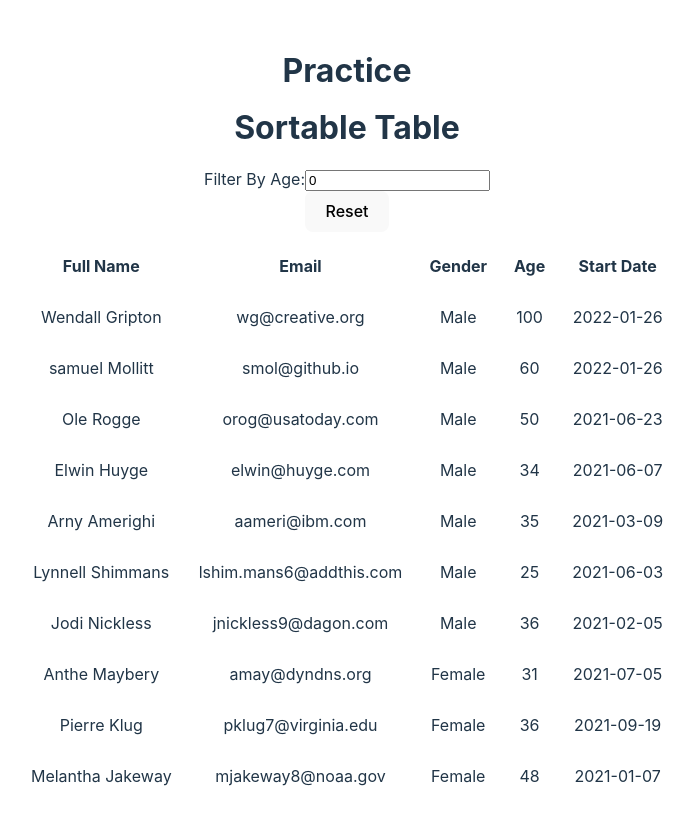
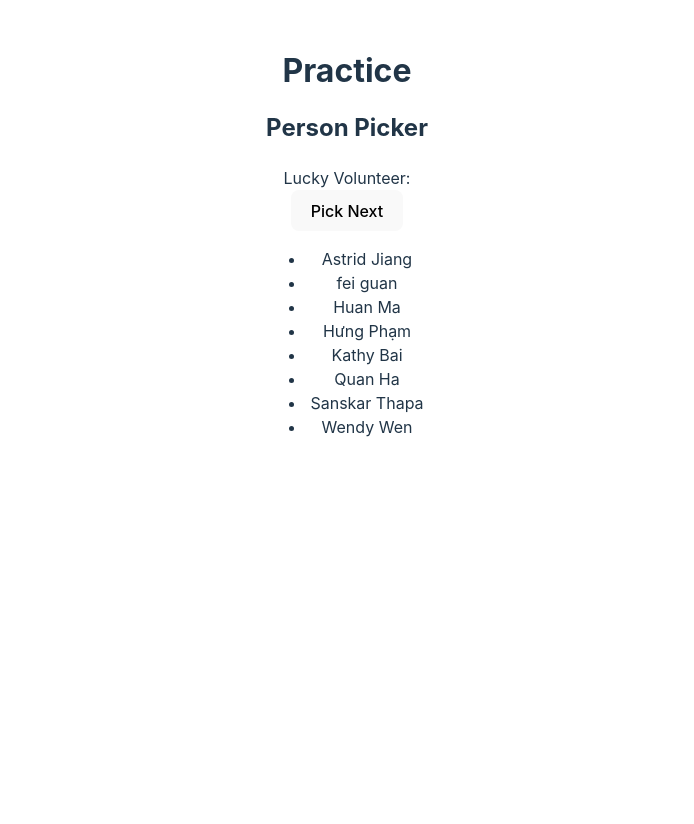
Before and after one commit to ZipengChen1832/react-11-11-2024, a React (Vite) app in the folder react-training/: page / in a window 1280 px wide. Shown: the top 824 px of the page, without its empty margins (293-987 px from the left). After the commit the page ends 800 px from the top, so only its background shows below. Built offline with nearby package versions, Linux system fonts and the light colour scheme.

Commit message:
person picker

```diff
--- /dev/null
+++ b/react-training/src/practice/PersonPicker/index.jsx
@@ -0,0 +1,67 @@
+import React from "react";
+import { useEffect } from "react";
+import { useState } from "react";
+
+const defaultPeople = [
+  { name: "Astrid Jiang", selected: false },
+  { name: "fei guan", selected: false },
+  { name: "Huan Ma", selected: false },
+  { name: "Hưng Phạm", selected: false },
+  //   { name: "Jessie", selected: false },
+  { name: "Kathy Bai", selected: false },
+  { name: "Quan Ha", selected: false },
+  { name: "Sanskar Thapa", selected: false },
+  { name: "Wendy Wen", selected: false },
+];
+
+export default function PersonPicker() {
+  const [people, setPeople] = useState(defaultPeople);
+  const [winner, setWinner] = useState(null);
+
+  useEffect(() => {
+    const _people = localStorage.getItem("people");
+    if (_people) {
+      setPeople(JSON.parse(_people));
+    }
+  }, []);
+
+  useEffect(() => {
+    const remains = people.filter((person) => !person.selected);
+    if (remains.length === 0) {
+      setPeople(defaultPeople);
+      setWinner(null);
+    }
+
+    localStorage.setItem("people", JSON.stringify(people));
+  }, [people]);
+
+  const handlePick = () => {
+    // used to select a random person
+    const remains = people.filter((person) => !person.selected);
+    const index = Math.floor(Math.random() * remains.length);
+    const selectedPerson = remains[index];
+    setWinner(selectedPerson.name);
+    setPeople(
+      people.map((person) => {
+        return person.name === selectedPerson.name
+          ? { ...person, selected: true }
+          : person;
+      })
+    );
+  };
+
+  return (
+    <div>
+      <h2>Person Picker</h2>
+      <div>Lucky Volunteer: {winner}</div>
+      <button on onClick={handlePick}>Pick Next</button>
+      <ul>
+        {people
+          .filter((person) => !person.selected)
+          .map((person) => (
+            <li key={person.name}>{person.name}</li>
+          ))}
+      </ul>
+    </div>
+  );
+}
--- a/react-training/src/practice/index.jsx
+++ b/react-training/src/practice/index.jsx
@@ -1,11 +1,13 @@
 import React from 'react'
 import SortableTable from './SortableTable/SortableTable'
+import PersonPicker from './PersonPicker'
 
 export default function Practice() {
   return (
     <div>
         <h1>Practice</h1>
-        <SortableTable />
+        {/* <SortableTable /> */}
+        <PersonPicker />
     </div>
   )
 }
```
